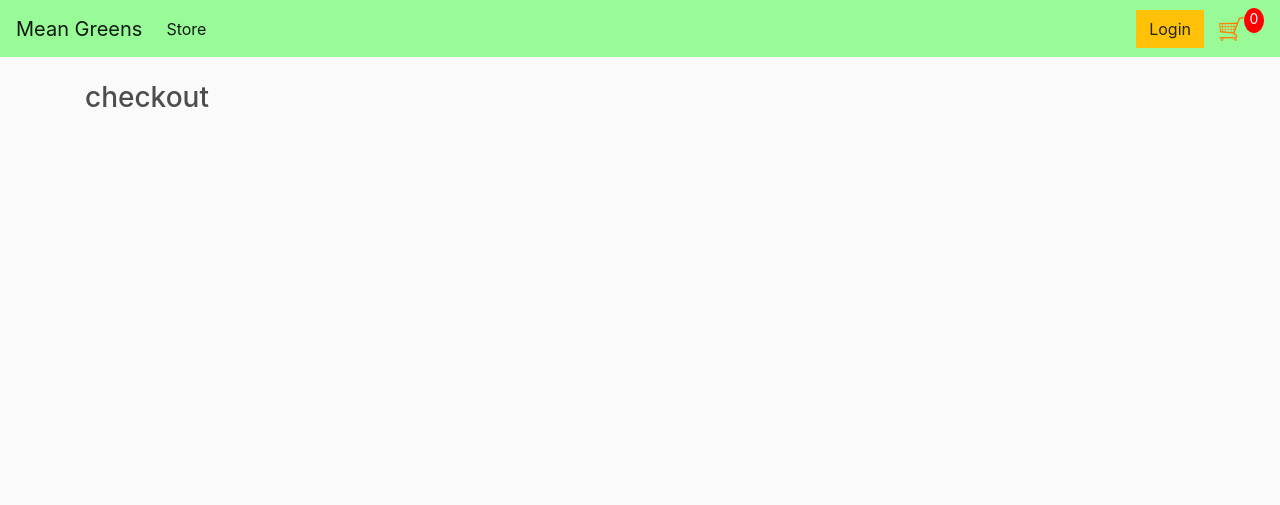
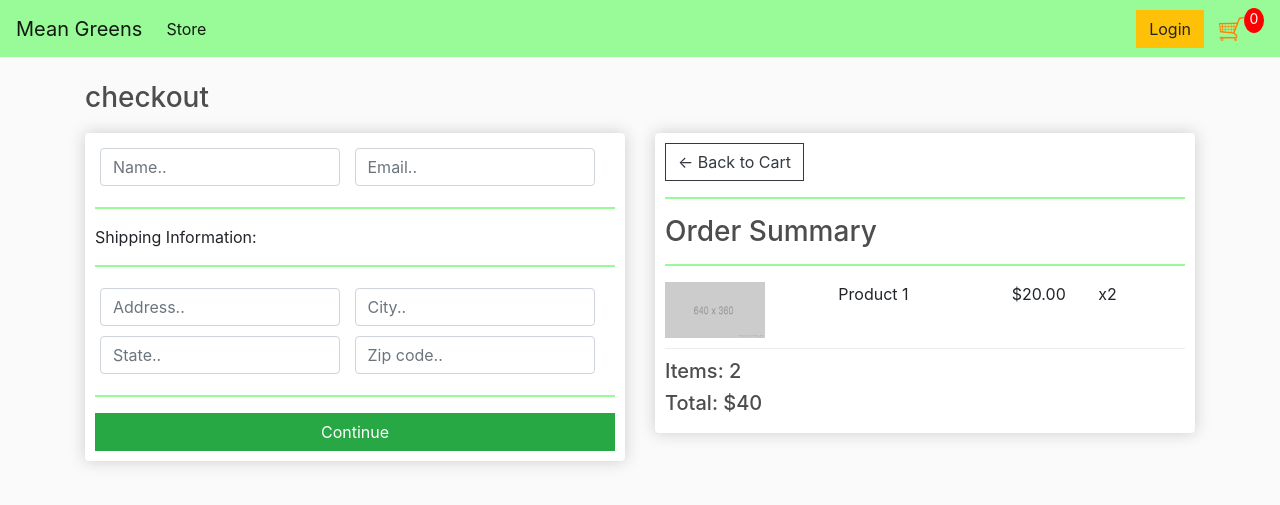
Before and after one commit to MBissett29/mean-greens, a Django app: page /checkout/ in a window 1280 px wide. Shown: the top 505 px of the page. Run offline with Django 3.2, Linux system fonts and the light colour scheme; some libraries are stand-ins or nearby versions.

Commit message:
Add layout and styles to checkout page

```diff
--- a/store/templates/store/cart.html
+++ b/store/templates/store/cart.html
@@ -46,10 +46,10 @@
                 <div style="flex:1">
                     <p class="quantity">
                         2
-                    <p class="quantity">
+                    <div class="quantity">
                         <i class="fa-solid fa-square-arrow-up arrow chg-quantity"></i>
                         <i class="fa-solid fa-square-arrow-down arrow chg-quantity"></i>
-                    </p>
+                    </div>
                 </div>
                 <div style="flex:1">
                     <p>$32</p>
--- a/store/templates/store/checkout.html
+++ b/store/templates/store/checkout.html
@@ -1,5 +1,72 @@
 {% extends 'store/main.html' %}
 {% load static %}
 {% block content %}
-     <h3>checkout</h3>
+<h3>checkout</h3>
+<div class="row">
+    <div class="col-lg-6">
+        <div class="box-element" id="form-wrapper">
+            <form id="form">
+                <div id="user-info">
+                    <div class="form-field">
+                        <input required class="form-control" type="text" name="name" placeholder="Name..">
+                    </div>
+                    <div class="form-field">
+                        <input required class="form-control" type="email" name="email" placeholder="Email..">
+                    </div>
+                </div>
+
+                <div id="shipping-info">
+                    <hr>
+                    <p>Shipping Information:</p>
+                    <hr>
+                    <div class="form-field">
+                        <input class="form-control" type="text" name="address" placeholder="Address..">
+                    </div>
+                    <div class="form-field">
+                        <input class="form-control" type="text" name="city" placeholder="City..">
+                    </div>
+                    <div class="form-field">
+                        <input class="form-control" type="text" name="state" placeholder="State..">
+                    </div>
+                    <div class="form-field">
+                        <input class="form-control" type="text" name="zipcode" placeholder="Zip code..">
+                    </div>
+                </div>
+                <hr>
+                <input id="form-button" class="btn btn-success btn-block" type="submit" value="Continue">
+            </form>
+
+        </div>
+
+    </div>
+
+    <br>
+    <div class="box-element hidden" id="payment-info">
+        <small>Payment</small>
+    </div>
+
+    <div class="col-lg-6">
+        <div class="box-element">
+            <a class="btn btn-outline-dark" href="{% url 'cart' %}">&#x2190; Back to Cart</a>
+            <hr>
+            <h3>Order Summary</h3>
+            <hr>
+            <div class="cart-row">
+                <div style="flex:2"><img class="row-image" src="{% static 'images/placeholder.png' %}"></div>
+                <div style="flex:2">
+                    <p>Product 1</p>
+                </div>
+                <div style="flex:1">
+                    <p>$20.00</p>
+                </div>
+                <div style="flex:1">
+                    <p>x2</p>
+                </div>
+            </div>
+            <h5>Items: 2</h5>
+            <h5>Total: $40</h5>
+
+        </div>
+    </div>
+</div>
 {% endblock content %}
```
